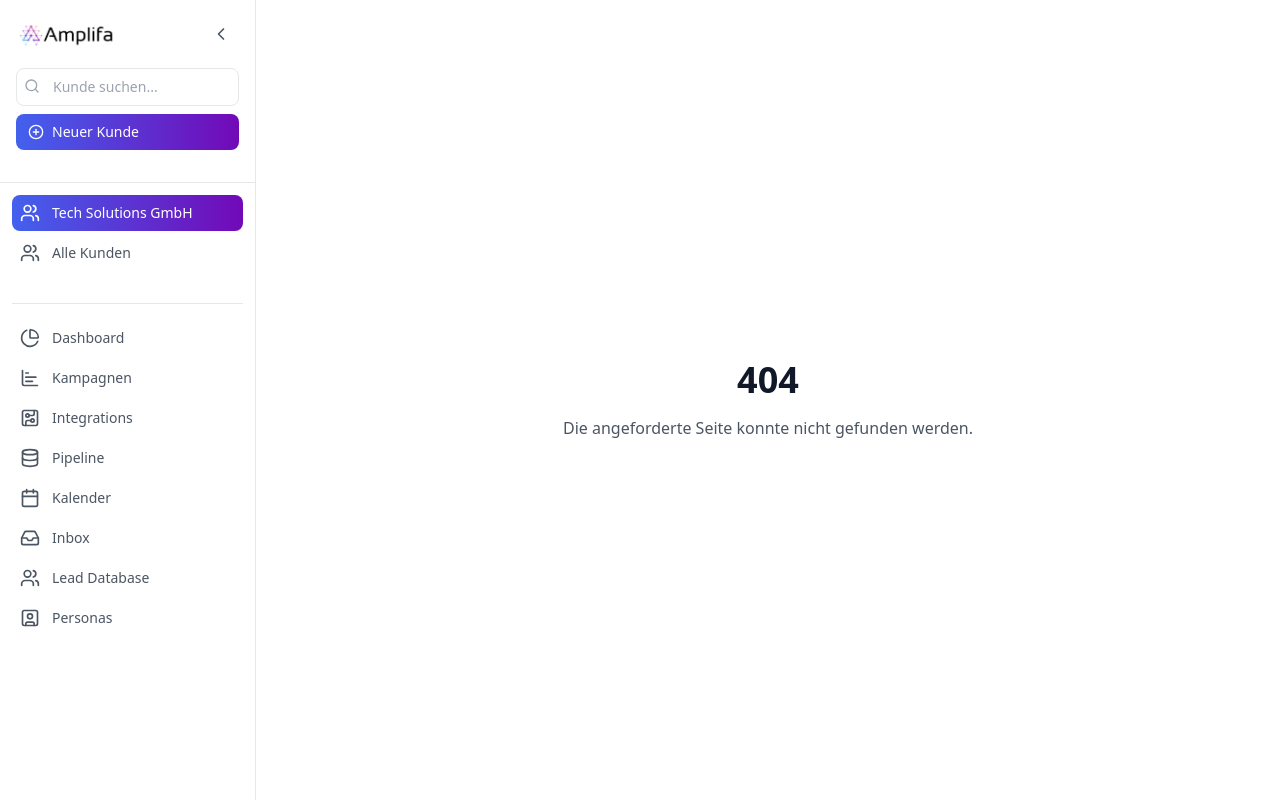
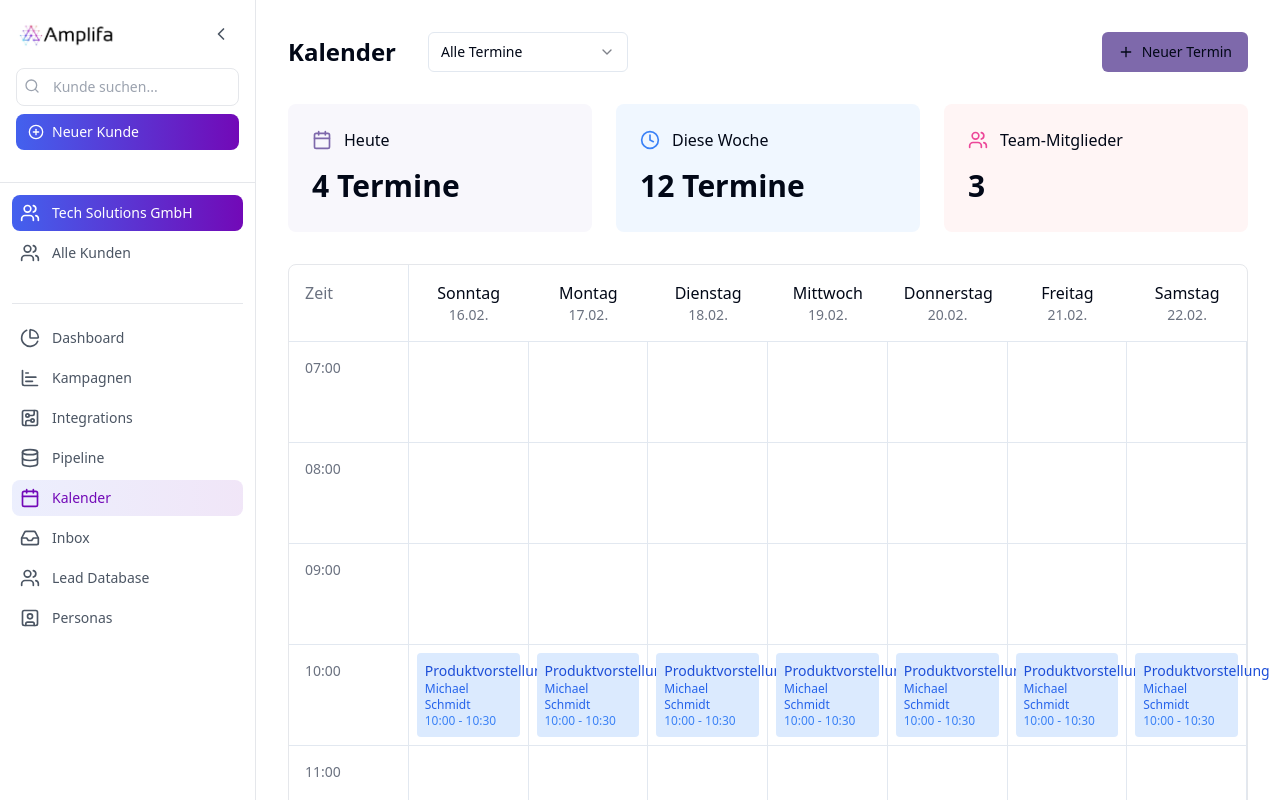
Before and after one commit to afilipiak25/agency-insight-portal, a React (Vite) app: page /calendar in a window 1280 px wide. Before the commit this address had no page. Shown: the top 800 px of the page. Built offline with nearby package versions, Linux system fonts and the light colour scheme.

Commit message:
Add calendar page
Implements a calendar page accessible via a calendar icon.  No further details on implementation are provided.

```diff
--- a/src/App.tsx
+++ b/src/App.tsx
@@ -10,6 +10,7 @@ import NotFound from "./pages/NotFound";
 import Campaigns from "./pages/Campaigns";
 import Integrations from "./pages/Integrations";
 import Pipeline from "./pages/Pipeline";
+import Calendar from "./pages/Calendar";
 
 const queryClient = new QueryClient();
 
@@ -25,6 +26,7 @@ const App = () => (
           <Route path="/campaigns" element={<Campaigns />} />
           <Route path="/integrations" element={<Integrations />} />
           <Route path="/pipeline" element={<Pipeline />} />
+          <Route path="/calendar" element={<Calendar />} />
           <Route path="*" element={<NotFound />} />
         </Routes>
       </BrowserRouter>
--- a/src/components/Sidebar.tsx
+++ b/src/components/Sidebar.tsx
@@ -23,7 +23,7 @@ const navItems = [
   { icon: BarChartHorizontal, label: 'Kampagnen', path: '/campaigns' },
   { icon: CircuitBoard, label: 'Integrations', path: '/integrations' },
   { icon: Database, label: 'Pipeline', path: '/pipeline' },
-  { icon: Calendar, label: 'Kalender' },
+  { icon: Calendar, label: 'Kalender', path: '/calendar' },
   { icon: Inbox, label: 'Inbox' },
   { icon: Users, label: 'Lead Database' },
   { icon: UserSquare, label: 'Personas' },
--- /dev/null
+++ b/src/pages/Calendar.tsx
@@ -0,0 +1,183 @@
+
+import { Layout } from "@/components/Layout";
+import { Button } from "@/components/ui/button";
+import { Calendar as CalendarIcon, Clock, Plus, Users } from "lucide-react";
+import {
+  Select,
+  SelectContent,
+  SelectItem,
+  SelectTrigger,
+  SelectValue,
+} from "@/components/ui/select";
+
+const timeSlots = Array.from({ length: 14 }, (_, i) => {
+  const hour = i + 7; // Start from 7:00
+  return `${hour.toString().padStart(2, '0')}:00`;
+});
+
+const weekDays = [
+  { day: "Sonntag", date: "16.02." },
+  { day: "Montag", date: "17.02." },
+  { day: "Dienstag", date: "18.02." },
+  { day: "Mittwoch", date: "19.02." },
+  { day: "Donnerstag", date: "20.02." },
+  { day: "Freitag", date: "21.02." },
+  { day: "Samstag", date: "22.02." },
+];
+
+interface Meeting {
+  title: string;
+  person: string;
+  startTime: string;
+  endTime: string;
+  day: string;
+}
+
+const meetings: Meeting[] = [
+  {
+    title: "Produktvorstellung",
+    person: "Michael Schmidt",
+    startTime: "10:00",
+    endTime: "10:30",
+    day: "16.02.",
+  },
+  // Wiederholen für jeden Tag
+  {
+    title: "Produktvorstellung",
+    person: "Michael Schmidt",
+    startTime: "10:00",
+    endTime: "10:30",
+    day: "17.02.",
+  },
+  {
+    title: "Produktvorstellung",
+    person: "Michael Schmidt",
+    startTime: "10:00",
+    endTime: "10:30",
+    day: "18.02.",
+  },
+  {
+    title: "Produktvorstellung",
+    person: "Michael Schmidt",
+    startTime: "10:00",
+    endTime: "10:30",
+    day: "19.02.",
+  },
+  {
+    title: "Produktvorstellung",
+    person: "Michael Schmidt",
+    startTime: "10:00",
+    endTime: "10:30",
+    day: "20.02.",
+  },
+  {
+    title: "Produktvorstellung",
+    person: "Michael Schmidt",
+    startTime: "10:00",
+    endTime: "10:30",
+    day: "21.02.",
+  },
+  {
+    title: "Produktvorstellung",
+    person: "Michael Schmidt",
+    startTime: "10:00",
+    endTime: "10:30",
+    day: "22.02.",
+  },
+];
+
+const CalendarPage = () => {
+  return (
+    <Layout>
+      <div className="p-8">
+        <div className="flex justify-between items-center mb-8">
+          <div className="flex items-center gap-8">
+            <h1 className="text-2xl font-semibold">Kalender</h1>
+            <Select defaultValue="all">
+              <SelectTrigger className="w-[200px]">
+                <SelectValue placeholder="Alle Termine" />
+              </SelectTrigger>
+              <SelectContent>
+                <SelectItem value="all">Alle Termine</SelectItem>
+                <SelectItem value="my">Meine Termine</SelectItem>
+                <SelectItem value="team">Team Termine</SelectItem>
+              </SelectContent>
+            </Select>
+          </div>
+          <Button className="bg-[#7E69AB] hover:bg-[#6A5A91] gap-2">
+            <Plus className="w-4 h-4" />
+            Neuer Termin
+          </Button>
+        </div>
+
+        <div className="grid grid-cols-1 md:grid-cols-3 gap-6 mb-8">
+          <div className="bg-[#F8F7FC] p-6 rounded-lg">
+            <div className="flex items-center gap-3 mb-4">
+              <CalendarIcon className="w-5 h-5 text-[#7E69AB]" />
+              <h2 className="font-medium">Heute</h2>
+            </div>
+            <div className="text-3xl font-semibold mb-1">4 Termine</div>
+          </div>
+
+          <div className="bg-[#F0F7FF] p-6 rounded-lg">
+            <div className="flex items-center gap-3 mb-4">
+              <Clock className="w-5 h-5 text-blue-500" />
+              <h2 className="font-medium">Diese Woche</h2>
+            </div>
+            <div className="text-3xl font-semibold mb-1">12 Termine</div>
+          </div>
+
+          <div className="bg-[#FFF5F5] p-6 rounded-lg">
+            <div className="flex items-center gap-3 mb-4">
+              <Users className="w-5 h-5 text-pink-500" />
+              <h2 className="font-medium">Team-Mitglieder</h2>
+            </div>
+            <div className="text-3xl font-semibold mb-1">3</div>
+          </div>
+        </div>
+
+        <div className="bg-white rounded-lg border border-gray-200">
+          <div className="grid grid-cols-8 border-b">
+            <div className="p-4 font-medium text-gray-500 border-r">Zeit</div>
+            {weekDays.map(({ day, date }) => (
+              <div key={date} className="p-4 text-center">
+                <div className="font-medium">{day}</div>
+                <div className="text-sm text-gray-500">{date}</div>
+              </div>
+            ))}
+          </div>
+
+          <div className="divide-y">
+            {timeSlots.map((time) => (
+              <div key={time} className="grid grid-cols-8">
+                <div className="p-4 text-sm text-gray-500 border-r">{time}</div>
+                {weekDays.map(({ date }) => (
+                  <div key={date} className="p-2 border-r min-h-[100px] relative">
+                    {meetings.find(
+                      (meeting) =>
+                        meeting.day === date && meeting.startTime === time
+                    ) && (
+                      <div className="absolute inset-x-2 bg-blue-100 rounded p-2 text-sm">
+                        <div className="font-medium text-blue-700">
+                          Produktvorstellung
+                        </div>
+                        <div className="text-blue-600 text-xs">
+                          Michael Schmidt
+                        </div>
+                        <div className="text-blue-500 text-xs">
+                          10:00 - 10:30
+                        </div>
+                      </div>
+                    )}
+                  </div>
+                ))}
+              </div>
+            ))}
+          </div>
+        </div>
+      </div>
+    </Layout>
+  );
+};
+
+export default CalendarPage;
```
